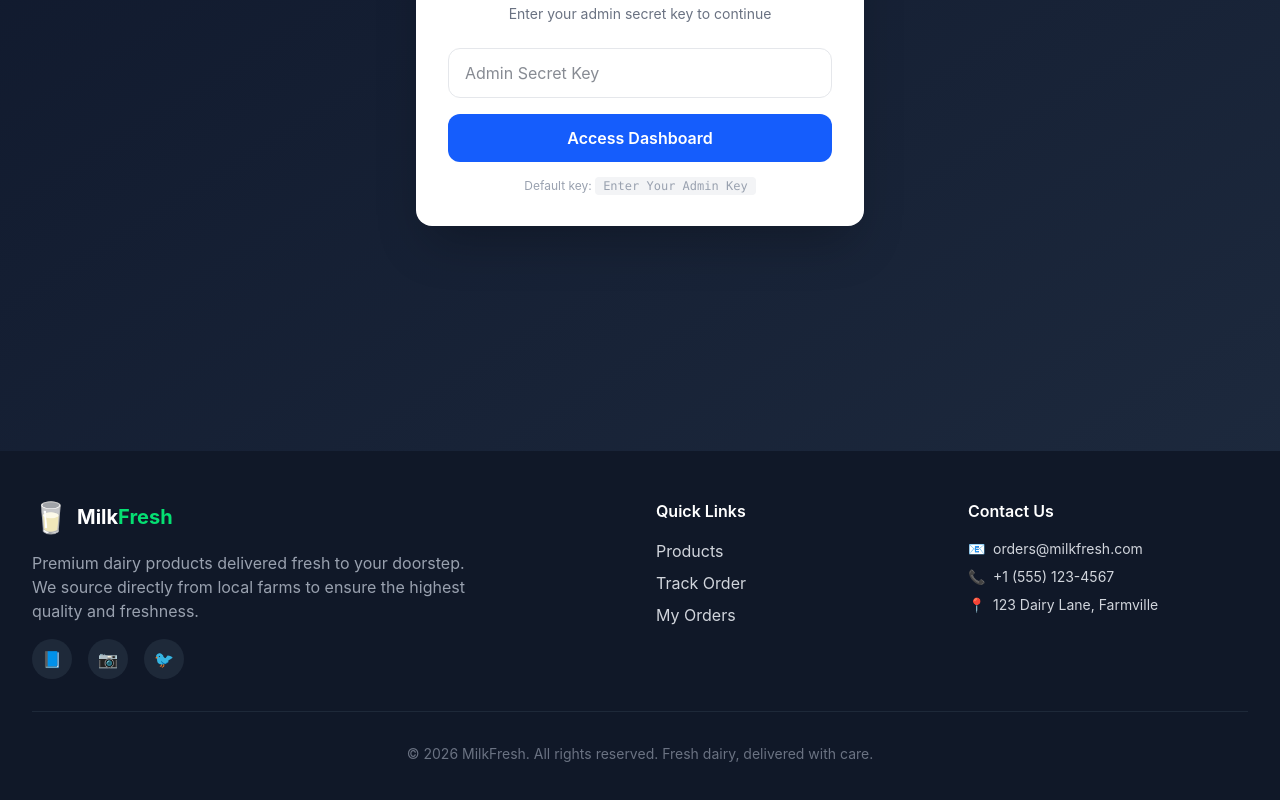
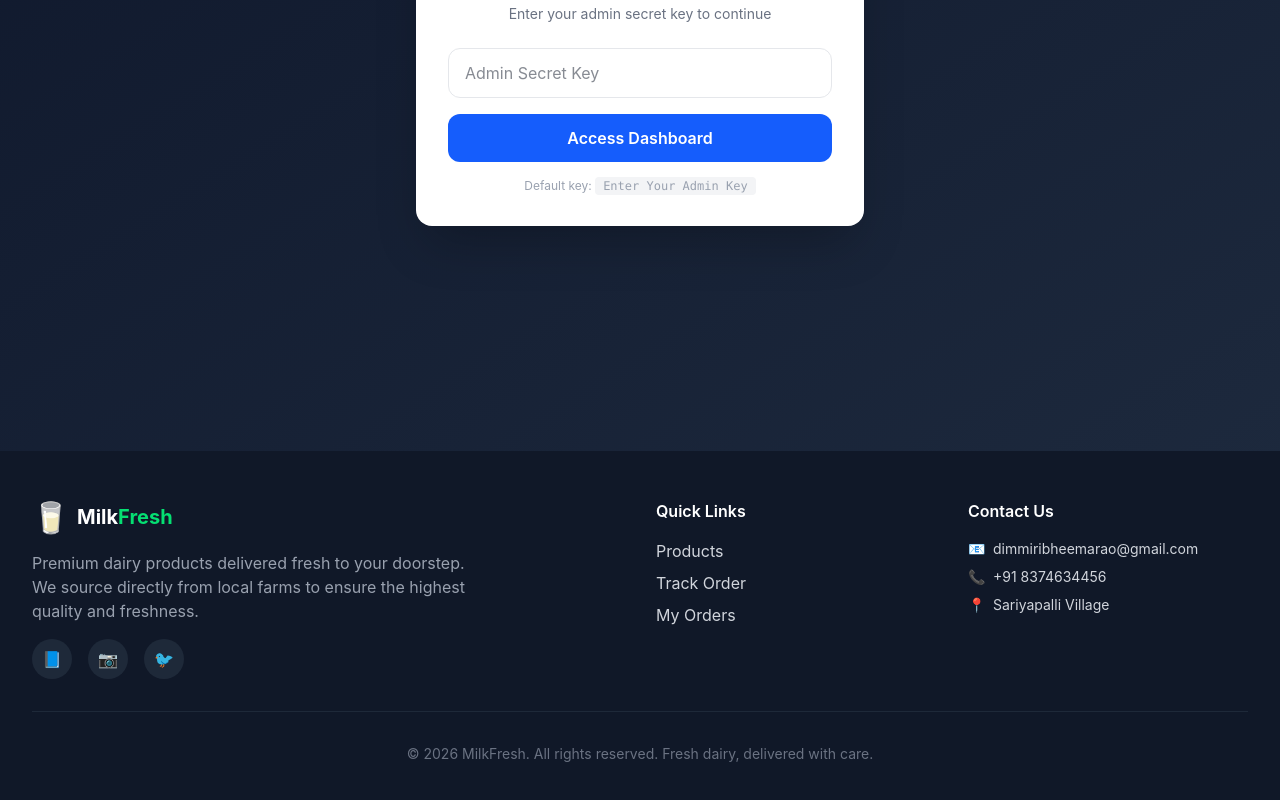
Before and after one commit to Eswar332/Jayansh, a Next.js app: page /admin in a window 1280 px wide. Shown: the part 413-1213 px from the top of the page. Built offline with nearby package versions, Linux system fonts and the light colour scheme.

Commit message:
Contact Changed

```diff
--- a/src/components/Footer.tsx
+++ b/src/components/Footer.tsx
@@ -61,15 +61,15 @@ export default function Footer() {
             <ul className="space-y-2 text-sm">
               <li className="flex items-center space-x-2">
                 <span>📧</span>
-                <span>orders@milkfresh.com</span>
+                <span>dimmiribheemarao@gmail.com</span>
               </li>
               <li className="flex items-center space-x-2">
                 <span>📞</span>
-                <span>+1 (555) 123-4567</span>
+                <span>+91 8374634456</span>
               </li>
               <li className="flex items-center space-x-2">
                 <span>📍</span>
-                <span>123 Dairy Lane, Farmville</span>
+                <span>Sariyapalli Village</span>
               </li>
             </ul>
           </div>
```
